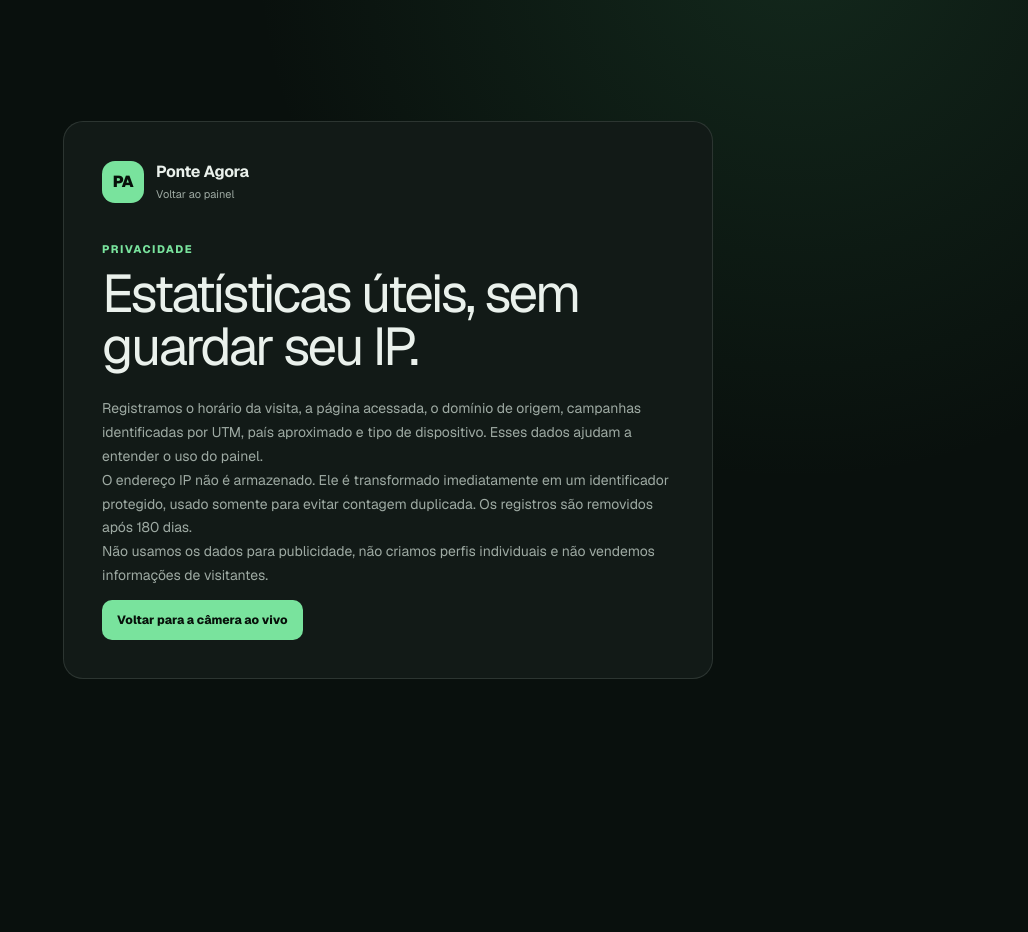
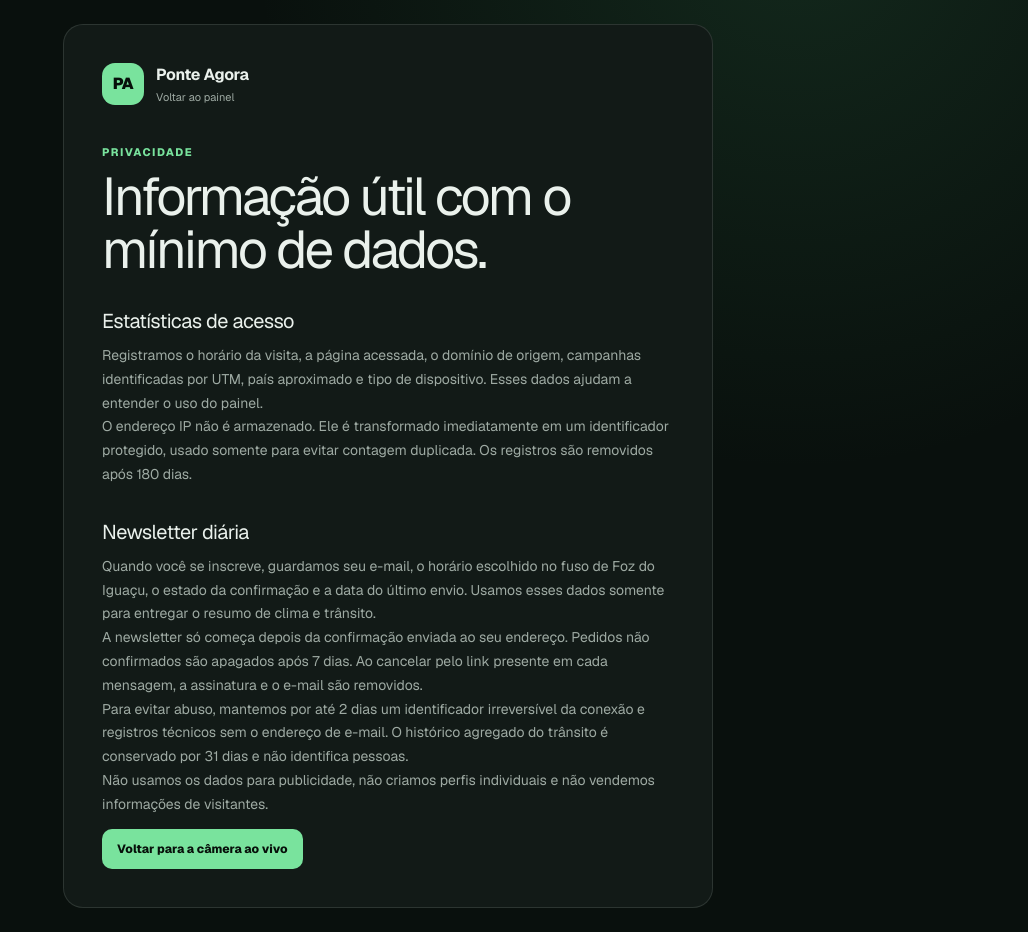
Before and after one commit to ilann47/ponte-agora, a Next.js app: page /privacidade in a window 1280 px wide. Shown: the whole page, without its empty margins (252-1280 px from the left). Before the commit the page ends 800 px from the top, so only its background shows below. Built offline with nearby package versions, Linux system fonts and the light colour scheme; no server answers.

Commit message:
feat(newsletter): minimize retained subscriber data

```diff
--- a/app/privacidade/page.tsx
+++ b/app/privacidade/page.tsx
@@ -15,7 +15,8 @@ export default function PrivacyPage() {
           <span><strong>Ponte Agora</strong><small>Voltar ao painel</small></span>
         </a>
         <p className="eyebrow">Privacidade</p>
-        <h1>Estatísticas úteis, sem guardar seu IP.</h1>
+        <h1>Informação útil com o mínimo de dados.</h1>
+        <h2>Estatísticas de acesso</h2>
         <p>
           Registramos o horário da visita, a página acessada, o domínio de origem,
           campanhas identificadas por UTM, país aproximado e tipo de dispositivo.
@@ -26,6 +27,22 @@ export default function PrivacyPage() {
           identificador protegido, usado somente para evitar contagem duplicada.
           Os registros são removidos após 180 dias.
         </p>
+        <h2>Newsletter diária</h2>
+        <p>
+          Quando você se inscreve, guardamos seu e-mail, o horário escolhido no
+          fuso de Foz do Iguaçu, o estado da confirmação e a data do último envio.
+          Usamos esses dados somente para entregar o resumo de clima e trânsito.
+        </p>
+        <p>
+          A newsletter só começa depois da confirmação enviada ao seu endereço.
+          Pedidos não confirmados são apagados após 7 dias. Ao cancelar pelo link
+          presente em cada mensagem, a assinatura e o e-mail são removidos.
+        </p>
+        <p>
+          Para evitar abuso, mantemos por até 2 dias um identificador irreversível
+          da conexão e registros técnicos sem o endereço de e-mail. O histórico
+          agregado do trânsito é conservado por 31 dias e não identifica pessoas.
+        </p>
         <p>
           Não usamos os dados para publicidade, não criamos perfis individuais e
           não vendemos informações de visitantes.
--- a/db/newsletter-repository.ts
+++ b/db/newsletter-repository.ts
@@ -171,11 +171,9 @@ export async function unsubscribeNewsletter(input: {
 }): Promise<boolean> {
   await ensureDatabase();
   const result = await getD1().prepare(`
-    UPDATE newsletter_subscriptions
-    SET status = 'unsubscribed', token_version = token_version + 1,
-      unsubscribed_at = ?, updated_at = ?
-    WHERE id = ? AND token_version = ? AND status != 'unsubscribed'
-  `).bind(input.now, input.now, input.id, input.tokenVersion).run();
+    DELETE FROM newsletter_subscriptions
+    WHERE id = ? AND token_version = ?
+  `).bind(input.id, input.tokenVersion).run();
   return Number(result.meta.changes ?? 0) > 0;
 }
 
@@ -263,6 +261,7 @@ export async function pruneNewsletterOperationalData(beforeDate: string): Promis
   await ensureDatabase();
   await getD1().batch([
     getD1().prepare('DELETE FROM newsletter_rate_limits WHERE limit_date < ?').bind(beforeDate),
+    getD1().prepare('DELETE FROM newsletter_send_log WHERE local_date < ?').bind(beforeDate),
     getD1().prepare(`
       DELETE FROM newsletter_subscriptions
       WHERE status = 'pending' AND updated_at < ?
--- a/lib/seo.ts
+++ b/lib/seo.ts
@@ -53,6 +53,7 @@ export function buildSiteStructuredData(
         'Câmera ao vivo da BR-277 sentido Ponte da Amizade',
         'Análise de congestionamento por inteligência artificial',
         'Clima atual e previsão para hoje e amanhã',
+        'Resumo diário de clima e trânsito por e-mail',
       ],
       offers: {
         '@type': 'Offer',
```
Also changed, not shown: 2 other files (tests, documents, lock files or other folders).
